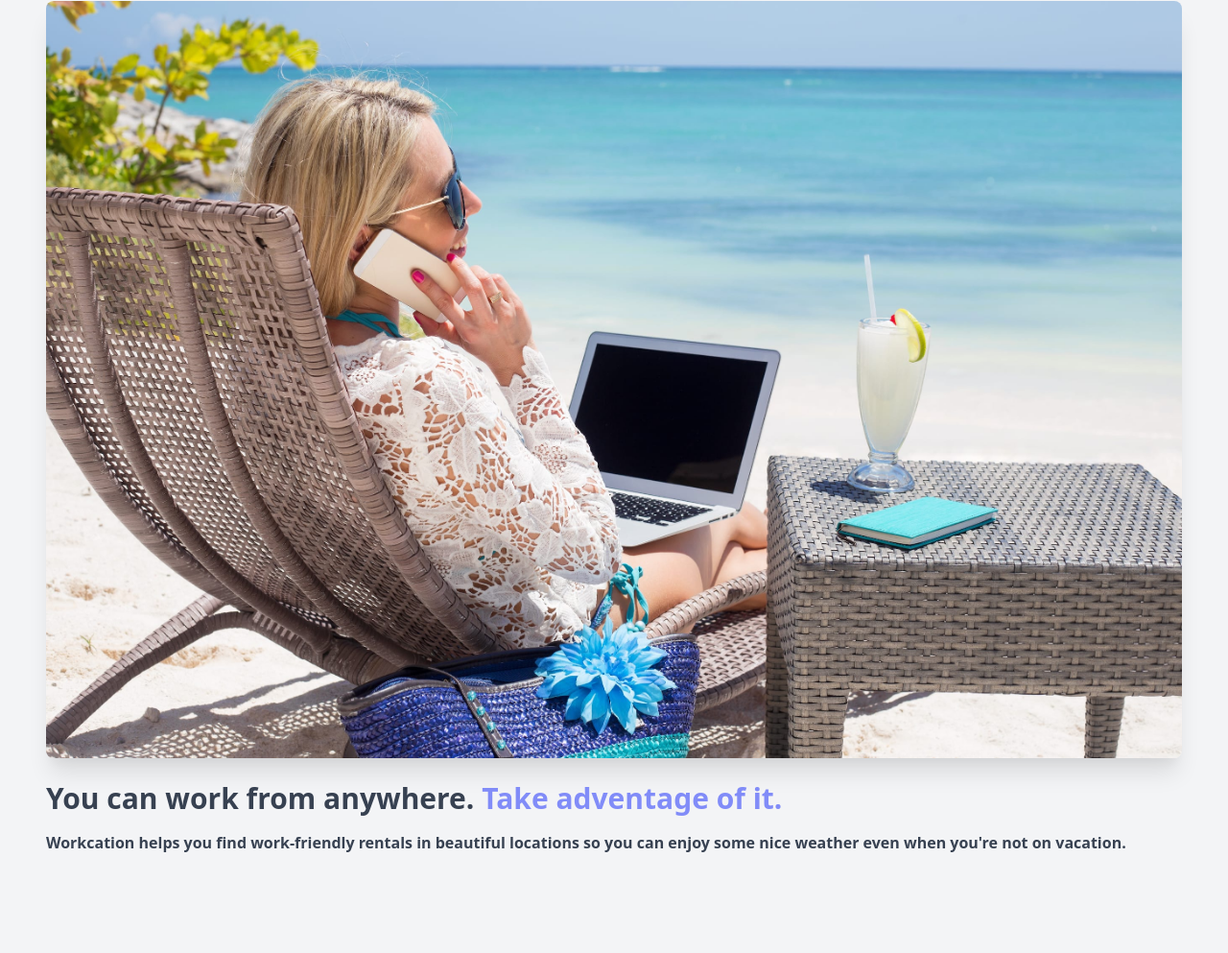
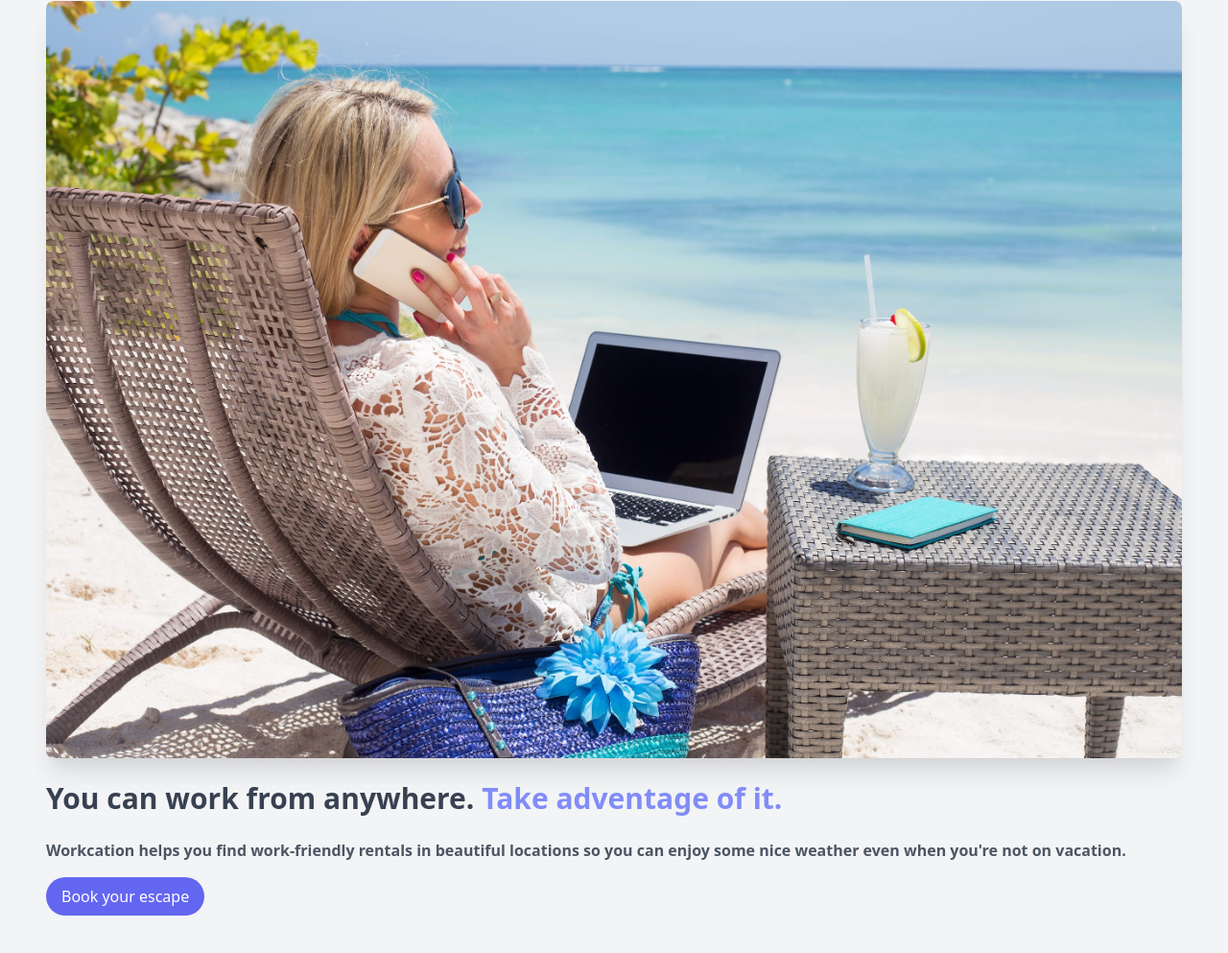
Before and after one commit to balderb/TailwindcssRefresh, a website built with Vite: page index.html in a window 1280 px wide. Shown: the part 119-1112 px from the top of the page at 96% size. Before the commit the page ends 1057 px from the top, so only its background shows below. Built offline with nearby package versions, Linux system fonts and the light colour scheme.

Commit message:
adding anchor tag on page a href

```diff
--- a/index.html
+++ b/index.html
@@ -15,9 +15,14 @@
         <img class="h-12" src="logo.svg" alt="workcation">
         <img class="mt-6 rounded-lg shadow-xl" src="beach-work.jpeg" alt="">
     <h1 class="mt-6 text-3xl font-bold text-gray-700">You can work from anywhere. <span class="text-indigo-400">Take adventage of it.</span></h1>
-    <p class="pt-4 text-ms font-bold text-gray-700">
+    <p class="pt-6 text-ms font-bold text-gray-600">
         Workcation helps you find work-friendly rentals in beautiful locations so you can enjoy some nice weather even when you're not on vacation.
     </p>
+
+    <div class="mt-4">
+        <a class="inline-block px-4 py-2 bg-indigo-500 text-white rounded-3xl" href="#">Book your escape</a>
+    </div>
+
     </div>
 
 </body>
```
